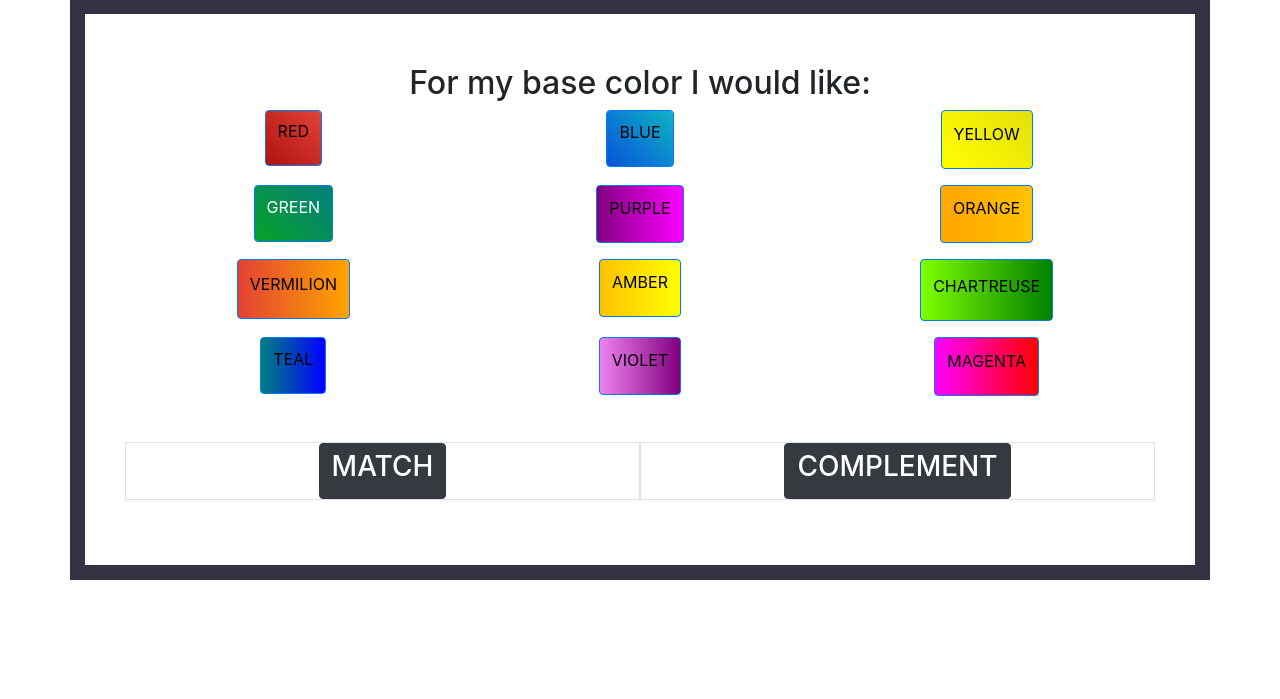
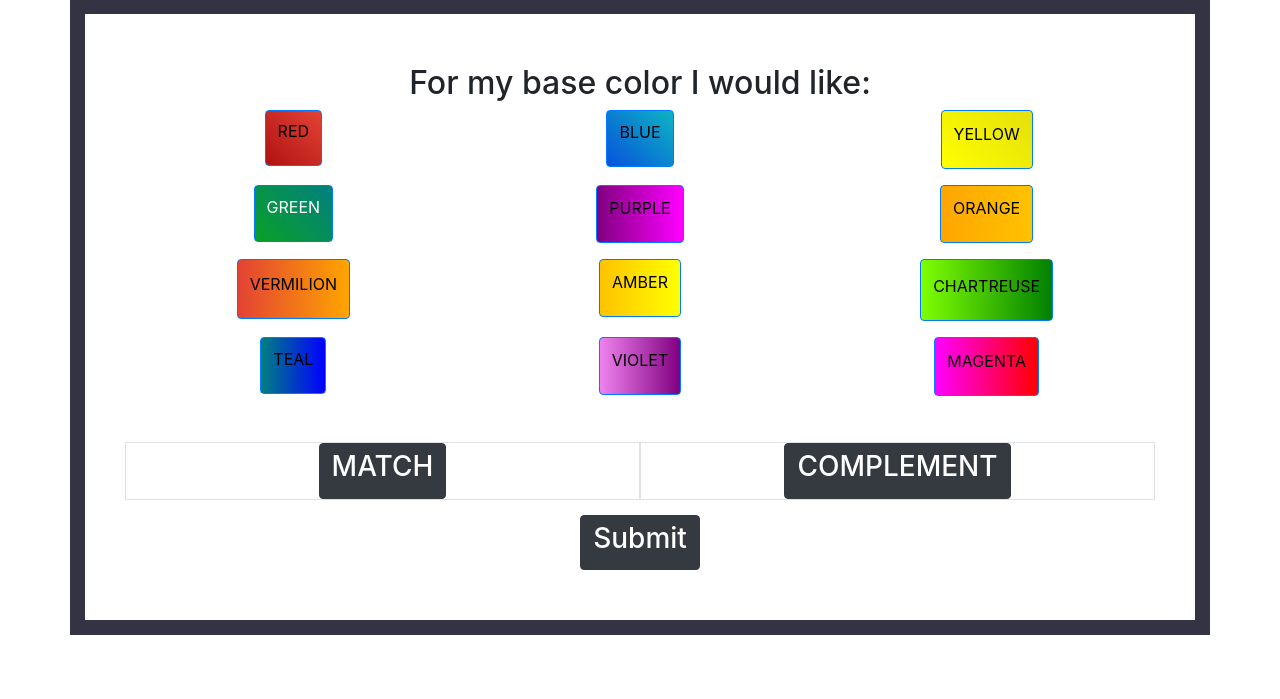
Before and after one commit to rlrogers/FindAPoster, a Django app: page / in a window 1280 px wide. Shown: the part 423-1122 px from the top of the page. Before the commit the page ends 1003 px from the top, so only its background shows below. Run offline with Django 3.2, Linux system fonts and the light colour scheme; some libraries are stand-ins or nearby versions.

Commit message:
added submit button -RLR

```diff
--- a/color_picker/colors/templates/index.html
+++ b/color_picker/colors/templates/index.html
@@ -106,6 +106,11 @@
                 </button>
             </div>
         </div>
+        <div class = "container">
+            <button type="button" class="btn btn-dark" id ="submit">
+            <h3>Submit</h3>
+            </button>
+        </div>
     </div>
 </body>
 </html>
```
Lines whose indentation alone changed are shown as unchanged.
